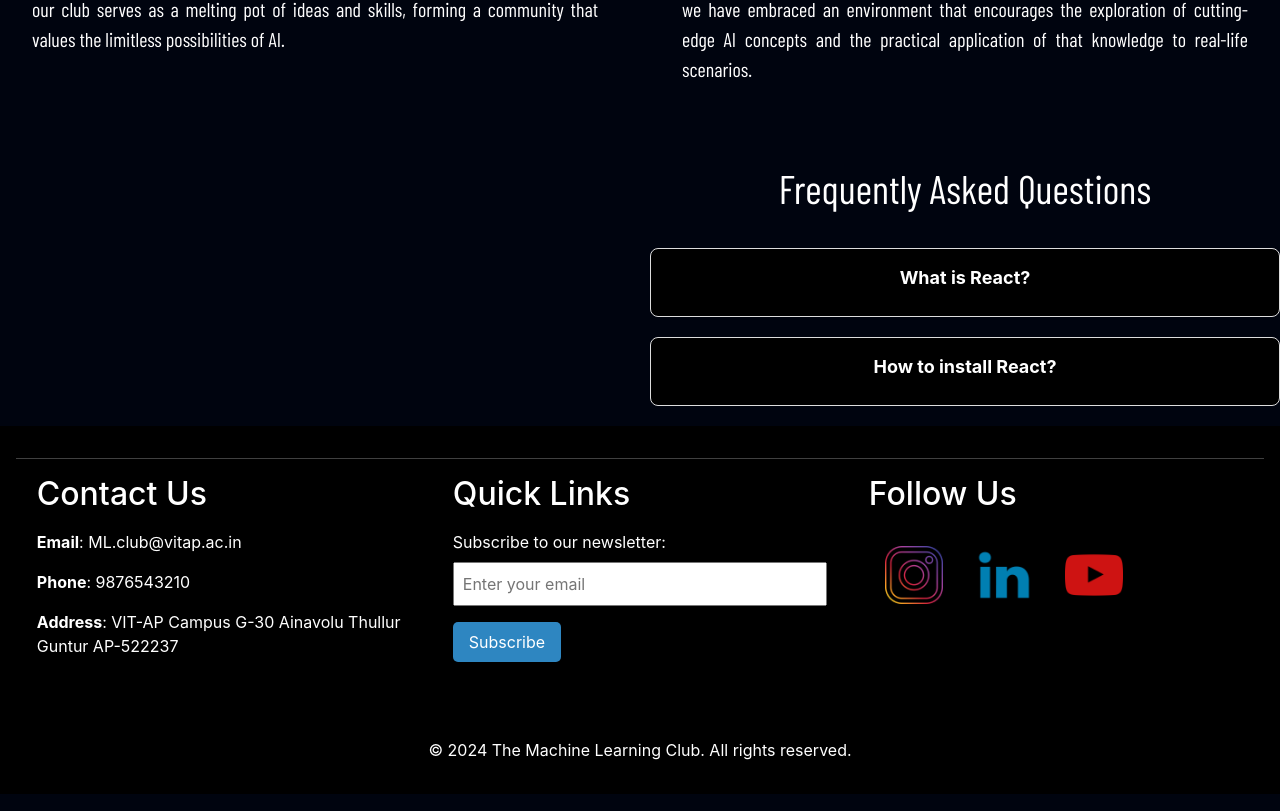
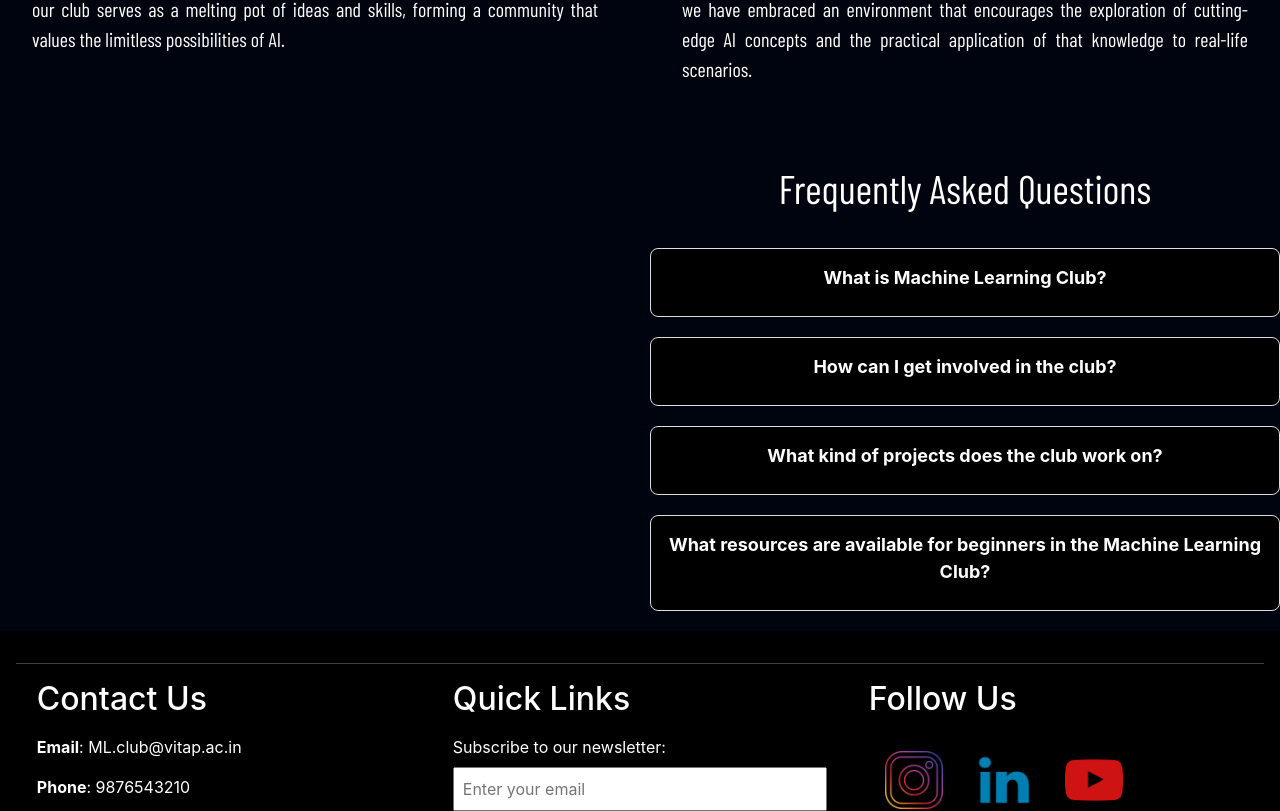
Before and after one commit to bluntlycoded/mlc, a React (Create React App) app: page /about in a window 1280 px wide. Shown: the part 529-1340 px from the top of the page. Built offline with nearby package versions, Linux system fonts and the light colour scheme; a web font is replaced by a local one.

Commit message:
Code CleanUp Started

```diff
--- a/src/components/FAQ.js
+++ b/src/components/FAQ.js
@@ -6,8 +6,13 @@ const FAQ = () => {
   const [activeIndex, setActiveIndex] = useState(null);
 
   const faqData = [
-    { question: 'What is React?', answer: 'React is a JavaScript library for building user interfaces.' },
-    { question: 'How to install React?', answer: 'You can install React using npm or yarn.' },
+    { question: 'What is Machine Learning Club?', answer: 'A club for anyone interested in machine learning, from beginners to experts. We provide opportunities to learn, share knowledge, and network with others passionate about the field.' },
+    { question: 'How can I get involved in the club?', answer: 'Attend an event, contact the club leadership, or join our online community.' },
+    { question: 'What kind of projects does the club work on?', answer: 'The projects vary depending on member interests and expertise. We can help you find teammates and resources for your project idea.' },
+    { question: 'What resources are available for beginners in the Machine Learning Club?', answer: 'We provide resources such as introductory workshops, online tutorials, recommended reading lists, and mentorship opportunities to support beginners in learning machine learning concepts and techniques.' },
+
+
+
     // Add more FAQ items as needed
   ];
 
--- a/src/components/Home.css
+++ b/src/components/Home.css
@@ -1,7 +1,6 @@
 /* Home.css */
 
 .home-container {
-
     text-align: center;
   }
 
@@ -17,9 +16,7 @@
     color: #FFFFFF;
 
   }
-  .nms{
-    padding: 0;
-  }
+
 
   .hero-section p {
     font-size: 1.2rem;
@@ -124,26 +121,13 @@
   h1{
     font-family: 'Barlow Condensed', sans-serif;
   }
-  /* Home.css */
 
-/* ... Existing styles */
 
 .slider-section {
     margin-top: 2rem;
     height: 600px; /* Set the height of the slider */
   }
 
-  .slick-slider {
-    width: 100%; /* Set the width of the slider */
-    height: 100%; /* Set the height of the slider */
-  }
-
-  .slick-slide img {
-    width: 100%;
-    height: 100%; /* Ensure the image covers the entire slide */
-    object-fit: cover; /* Maintain aspect ratio and cover the entire slide */
-    border-radius: 10px;
-  }
 
   /* ... Rest of the styles */
 
@@ -175,11 +159,6 @@
   .event-card p {
     margin-bottom: 1rem;
   }
- /* Home.css */
-
-/* Home.css */
-
-/* ... Existing styles */
 
 .our-stats-section {
     margin-top: 2rem;
@@ -219,9 +198,6 @@
     background-color: #ddd;
     margin: auto 1rem; /* Adjusted margin for better placement */
   }
-  /* Home.css */
-
-/* ... Existing styles */
 
 .stats-container {
     display: flex;
--- a/src/components/Home.js
+++ b/src/components/Home.js
@@ -15,7 +15,6 @@ import Footer from './common/Footer';
 import ScrollToTopButton from './common/ScrollToTopButton';
 import getout from '../components/Images/Getout.png'
 import arcade from './Images/Arcade Zone.png'
-import Blogs from './Blog';
 
 
 const Home = () => {
@@ -264,7 +263,6 @@ const Home = () => {
           </div>
         </div>
       </section>
-      <Blogs/>
       <Footer/>
     </div>
   );
```
